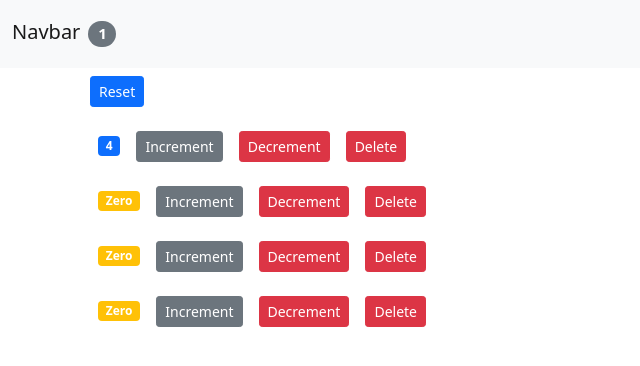
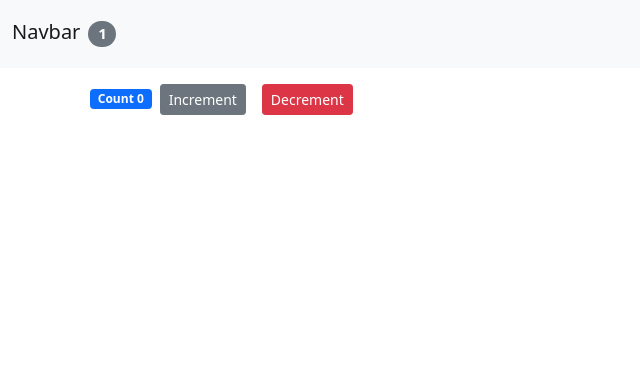
Before and after one commit to abhirampai/react-crash-by-mosh, a React (Create React App) app: page / in a window 1280 px wide. Shown: the top 366 px of the page, without its empty margins (0-640 px from the left). Built offline with nearby package versions, Linux system fonts and the light colour scheme.

Commit message:
added counter using hooks

```diff
--- a/src/App.js
+++ b/src/App.js
@@ -2,6 +2,7 @@ import "./App.css";
 import NavBar from "./components/navbar";
 import Counters from "./components/counters";
 import React, { Component } from "react";
+import HookCounter from "./components/HookCounter";
 class App extends Component {
   state = {
     counters: [
@@ -57,13 +58,14 @@ class App extends Component {
           totalCounters={this.state.counters.filter((c) => c.value > 0).length}
         />
         <main className="container">
-          <Counters
+          {/* <Counters
             counters={this.state.counters}
             onReset={this.handleReset}
             onIncrement={this.handleIncrement}
             onDecrement={this.handleDecrement}
             onDelete={this.handleDelete}
-          />
+          /> */}
+          <HookCounter />
         </main>
       </React.Fragment>
     );
--- /dev/null
+++ b/src/components/HookCounter.jsx
@@ -0,0 +1,24 @@
+import React, { useState } from "react";
+
+const HookCounter = () => {
+  const [count, setCount] = useState(0);
+  const incrementCount = () => {
+    setCount(count + 1);
+  };
+  const decrementCount = () => {
+    setCount(count <= 0 ? 0 : count - 1);
+  };
+  return (
+    <div className="m-2">
+      <span className="badge bg-primary">Count {count}</span>
+      <button onClick={incrementCount} className="btn btn-secondary btn-sm m-2">
+        Increment
+      </button>
+      <button onClick={decrementCount} className="btn btn-danger btn-sm m-2">
+        Decrement
+      </button>
+    </div>
+  );
+};
+
+export default HookCounter;
```
